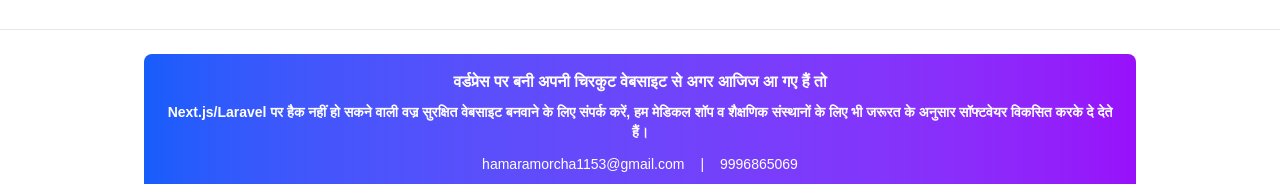
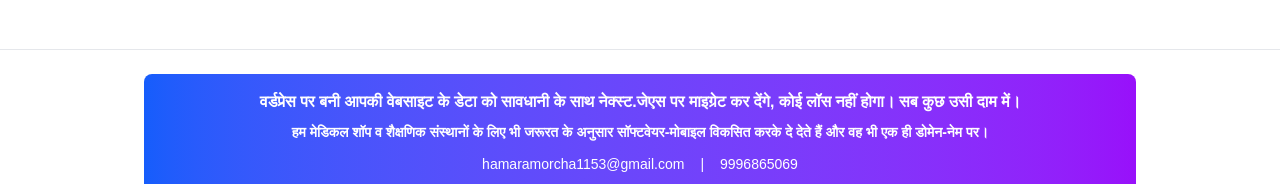
Before and after one commit to kp1153/hamaramorcha, a Next.js app: page / in a window 1280 px wide. Shown: the part 494-678 px from the top of the page. Built offline with nearby package versions, Linux system fonts and the light colour scheme; no server answers.

Commit message:
force deploy

```diff
--- a/components/Footer.js
+++ b/components/Footer.js
@@ -6,12 +6,14 @@
       <div className="max-w-5xl mx-auto px-4 py-6 text-center">
         <div className="bg-gradient-to-r from-blue-600 to-purple-600 rounded-lg p-4 mb-6">
           <h4 className="font-semibold mb-2 text-white">
-            वर्डप्रेस पर बनी अपनी चिरकुट वेबसाइट से अगर आजिज आ गए हैं तो
+            वर्डप्रेस पर बनी आपकी वेबसाइट के डेटा को सावधानी के साथ नेक्स्ट.जेएस
+            पर माइग्रेट कर देंगे, कोई लॉस नहीं होगा। सब कुछ उसी दाम में।
           </h4>
           <p className="text-sm mb-3 text-white">
             <strong>
-              Next.js/Laravel पर हैक नहीं हो सकने वाली वज्र सुरक्षित वेबसाइट
-              बनवाने के लिए संपर्क करें, हम मेडिकल शॉप व शैक्षणिक संस्थानों के लिए भी जरूरत के अनुसार सॉफ्टवेयर विकसित करके दे देते हैं।{" "}
+              हम मेडिकल शॉप व शैक्षणिक संस्थानों के लिए भी जरूरत के अनुसार
+              सॉफ्टवेयर-मोबाइल विकसित करके दे देते हैं और वह भी एक ही डोमेन-नेम
+              पर।{" "}
             </strong>
           </p>
           <div className="flex flex-col sm:flex-row justify-center items-center gap-4 text-sm text-white mb-3">
```
